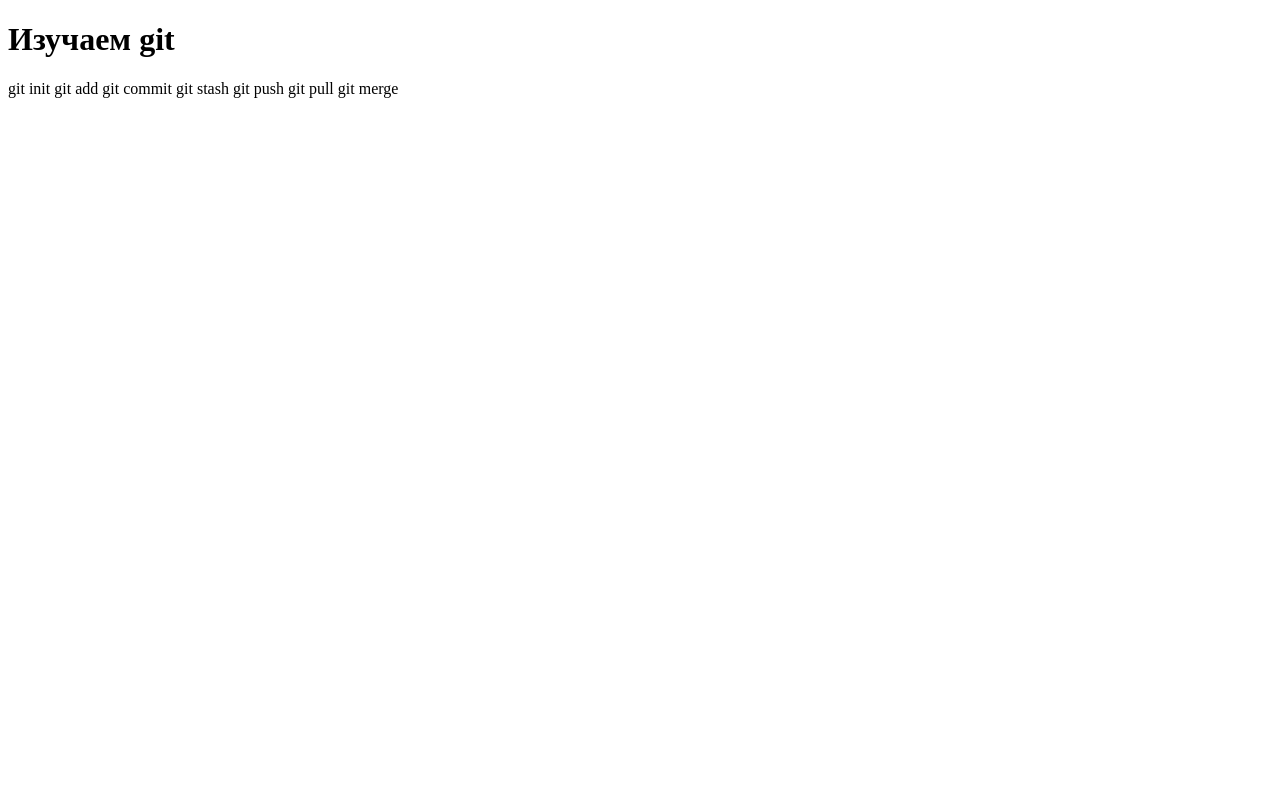
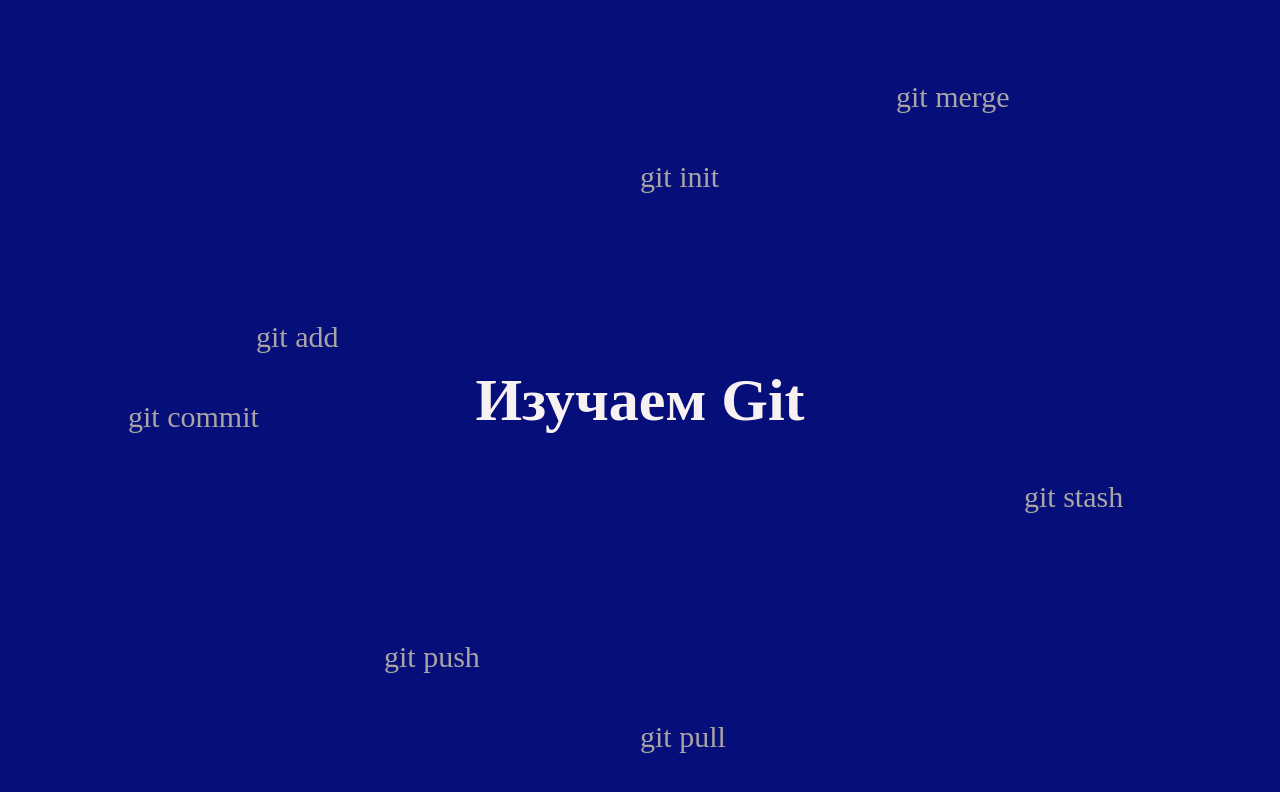
Before and after one commit to AllaMatveyeva/AllaMatveyeva-JS, a plain HTML site: page index.html in a window 1280 px wide. Drawn offline with Linux system fonts and the light colour scheme.

Commit message:
add style.css

```diff
--- a/index.html
+++ b/index.html
@@ -4,16 +4,17 @@
     <meta charset="UTF-8" />
     <meta http-equiv="X-UA-Compatible" content="IE=edge" />
     <meta name="viewport" content="width=device-width, initial-scale=1.0" />
+    <link rel="stylesheet" href="style.css" />
     <title>Work with Git</title>
   </head>
   <body>
-    <h1>Изучаем git</h1>
-    <span>git init</span>
-    <span>git add</span>
-    <span>git commit</span>
-    <span>git stash</span>
-    <span>git push</span>
-    <span>git pull</span>
-    <span>git merge</span>
+    <h1 class="title">Изучаем git</h1>
+    <span class="command command_1">git init</span>
+    <span class="command command_2">git add</span>
+    <span class="command command_3">git commit</span>
+    <span class="command command_4">git stash</span>
+    <span class="command command_5">git push</span>
+    <span class="command command_6">git pull</span>
+    <span class="command command_7">git merge</span>
   </body>
 </html>
--- /dev/null
+++ b/style.css
@@ -0,0 +1,55 @@
+* {
+  margin: 0;
+  padding: 0;
+  text-decoration: none;
+  list-style: none;
+  box-sizing: border-box;
+  color: rgb(248, 241, 241);
+}
+body {
+  width: 100%;
+  background: rgb(6, 14, 122);
+}
+.title {
+  text-transform: capitalize;
+  text-align: center;
+  font-size: 60px;
+  position: absolute;
+  top: 50%;
+  left: 50%;
+  transform: translate(-50%, -50%);
+}
+.command {
+  font-size: 30px;
+  color: rgb(170, 165, 165);
+  position: absolute;
+}
+.command_1 {
+  position: absolute;
+  top: 20%;
+  left: 50%;
+}
+.command_2 {
+  top: 40%;
+  left: 20%;
+}
+.command_3 {
+  top: 50%;
+  left: 10%;
+}
+.command_4 {
+  top: 60%;
+  left: 80%;
+}
+.command_5 {
+  top: 80%;
+  left: 30%;
+}
+.command_6 {
+  top: 90%;
+  left: 50%;
+}
+.command_7 {
+  top: 10%;
+  left: 70%;
+}
```
